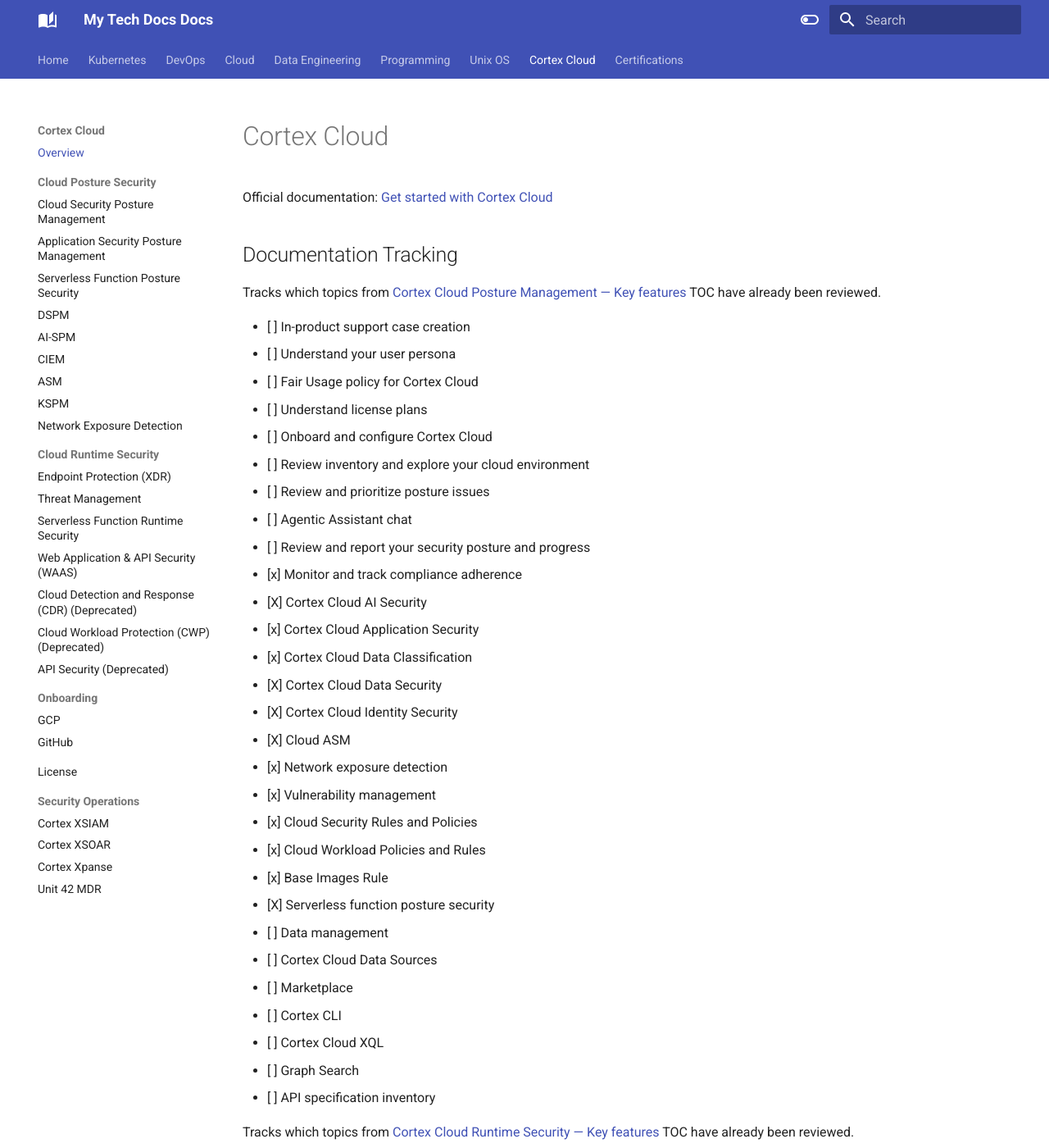
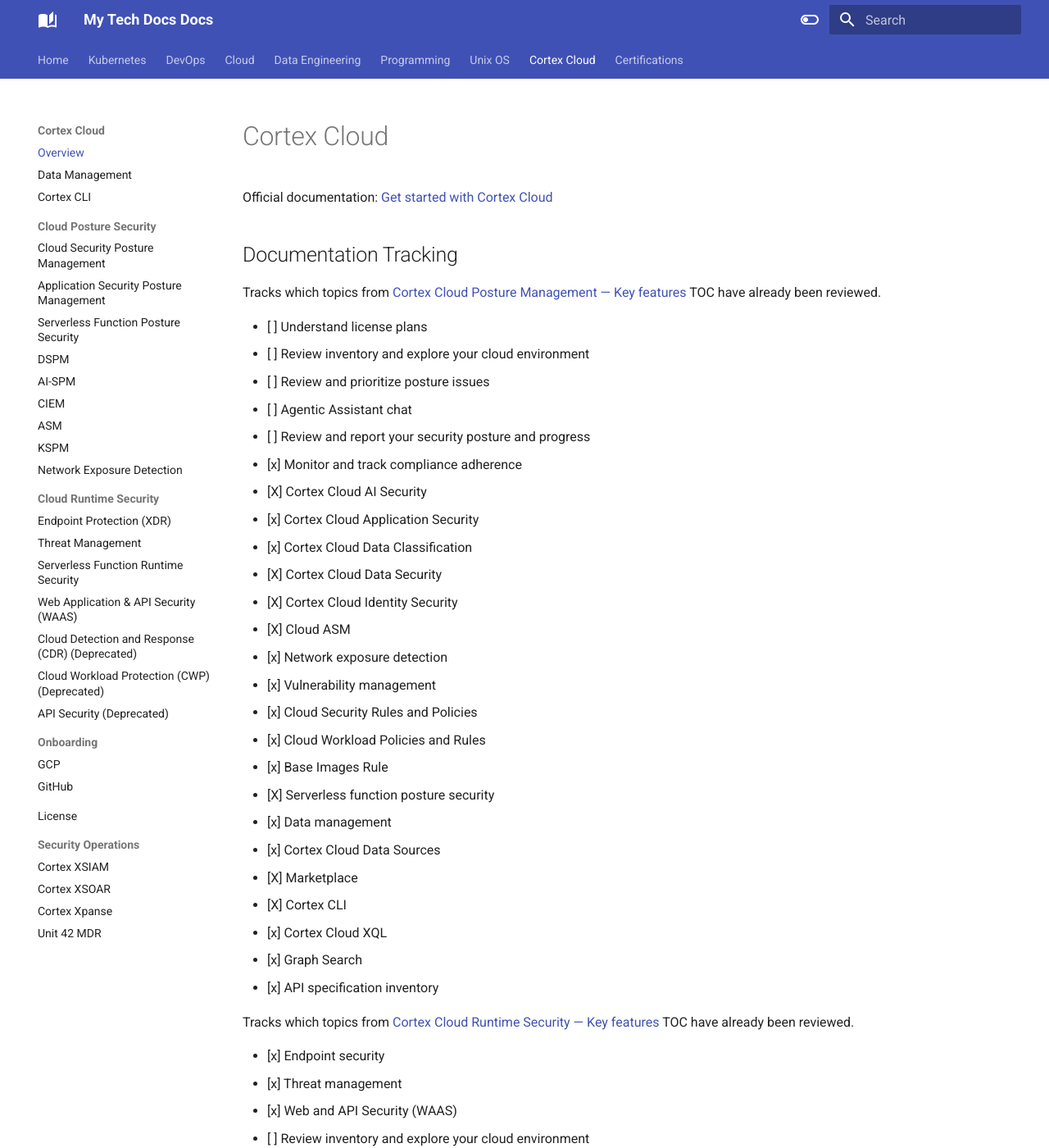
Before and after one commit to fdmsantos/mytechdocs, an MkDocs documentation site: the page built from docs/cortexcloud/cortexcloud.md, in a window 1280 px wide and 1400 px high. Shown: the whole window at 82% size. Built offline with MkDocs 1.6.1 and Material for MkDocs 9.7.7, drawn with Linux system fonts in a browser that asks for light colours; some of the changed text lies outside the part shown.

Commit message:
Add cortex cloud reamaning sections

```diff
--- a/docs/cortexcloud/cortexcloud.md
+++ b/docs/cortexcloud/cortexcloud.md
@@ -11,11 +11,7 @@ Official documentation: [Get started with Cortex Cloud](https://docs-cortex.palo
 
 Tracks which topics from [Cortex Cloud Posture Management — Key features](https://docs-cortex.paloaltonetworks.com/r/Cortex-CLOUD/Cortex-Cloud-Posture-Management-Documentation/Key-features) TOC have already been reviewed.
 
-- [ ] In-product support case creation
-- [ ] Understand your user persona
-- [ ] Fair Usage policy for Cortex Cloud
 - [ ] Understand license plans
-- [ ] Onboard and configure Cortex Cloud
 - [ ] Review inventory and explore your cloud environment
 - [ ] Review and prioritize posture issues
 - [ ] Agentic Assistant chat
@@ -33,18 +29,16 @@ Tracks which topics from [Cortex Cloud Posture Management — Key features](http
 - [x] Cloud Workload Policies and Rules
 - [x] Base Images Rule
 - [X] Serverless function posture security
-- [ ] Data management
-- [ ] Cortex Cloud Data Sources
-- [ ] Marketplace
-- [ ] Cortex CLI
-- [ ] Cortex Cloud XQL
-- [ ] Graph Search
-- [ ] API specification inventory
+- [x] Data management
+- [x] Cortex Cloud Data Sources
+- [X] Marketplace
+- [X] Cortex CLI
+- [x] Cortex Cloud XQL
+- [x] Graph Search
+- [x] API specification inventory
 
 Tracks which topics from [Cortex Cloud Runtime Security — Key features](https://docs-cortex.paloaltonetworks.com/r/Cortex-CLOUD/Cortex-Cloud-Runtime-Security-Documentation/Key-features) TOC have already been reviewed.
 
-- [ ] Get started with Cortex Cloud
-- [ ] Onboard and configure Cortex Cloud
 - [x] Endpoint security
 - [x] Threat management
 - [x] Web and API Security (WAAS)
@@ -81,6 +75,9 @@ Tracks which menus/submenus of the Cortex Cloud application have already been re
 - [x] Cortex Analytics
 - [x] Data Classification
 - [x] Attack Surface
+- [x] Data Broker
+- [x] Data Management
+- [x] Data Collections
 
 ### Modules
 
--- a/mkdocs.yml
+++ b/mkdocs.yml
@@ -112,6 +112,8 @@ nav:
           - DNS: unix/networking/dns.md
   - Cortex Cloud:
       - Overview: cortexcloud/cortexcloud.md
+      - Data Management: cortexcloud/datamanagement.md
+      - Cortex CLI: cortexcloud/cortexcli.md
       - Cloud Posture Security:
           - Cloud Security Posture Management: cortexcloud/cloud-posture/cspm.md
           - Application Security Posture Management: cortexcloud/cloud-posture/aspm.md
```
Also changed, not shown: docs/cortexcloud/cortexcli.md (added, +14 -0 lines), docs/cortexcloud/datamanagement.md (added, +31 -0 lines).
